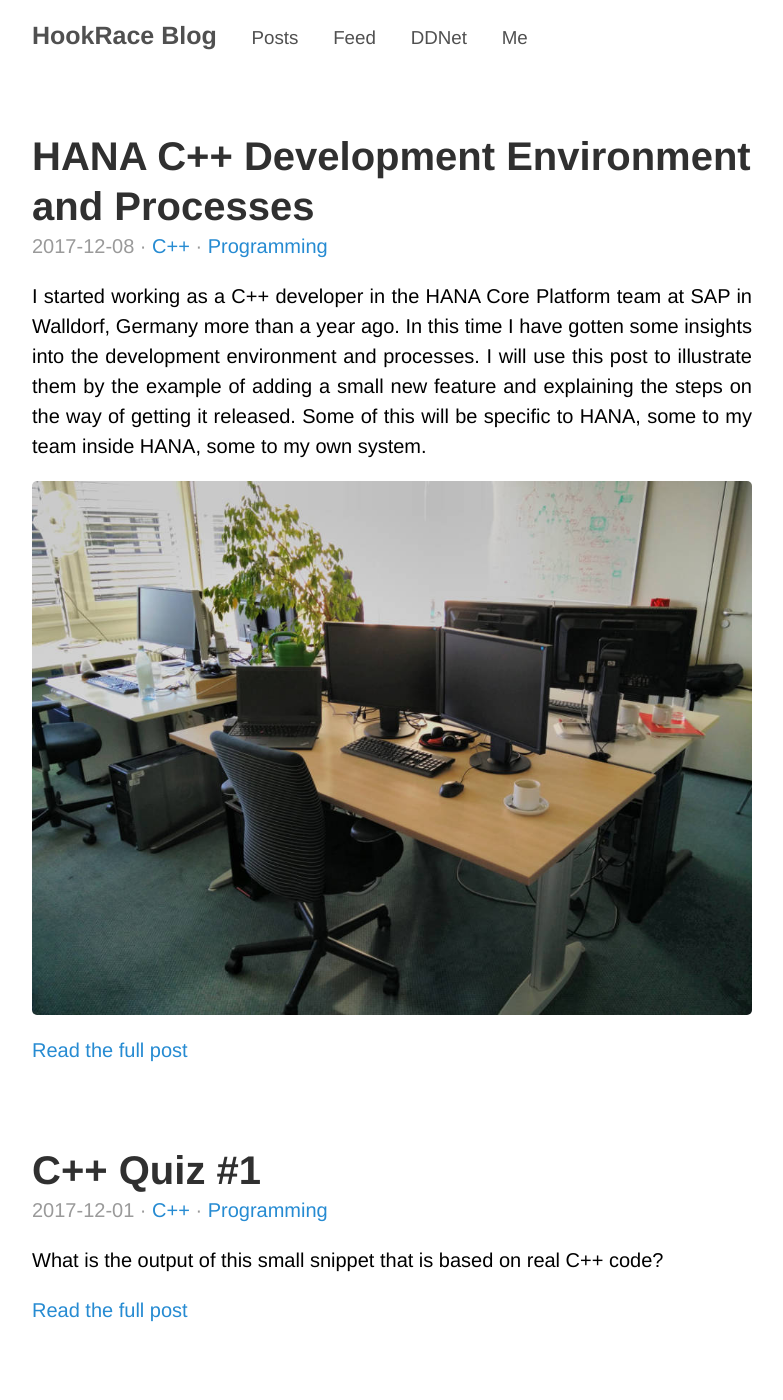
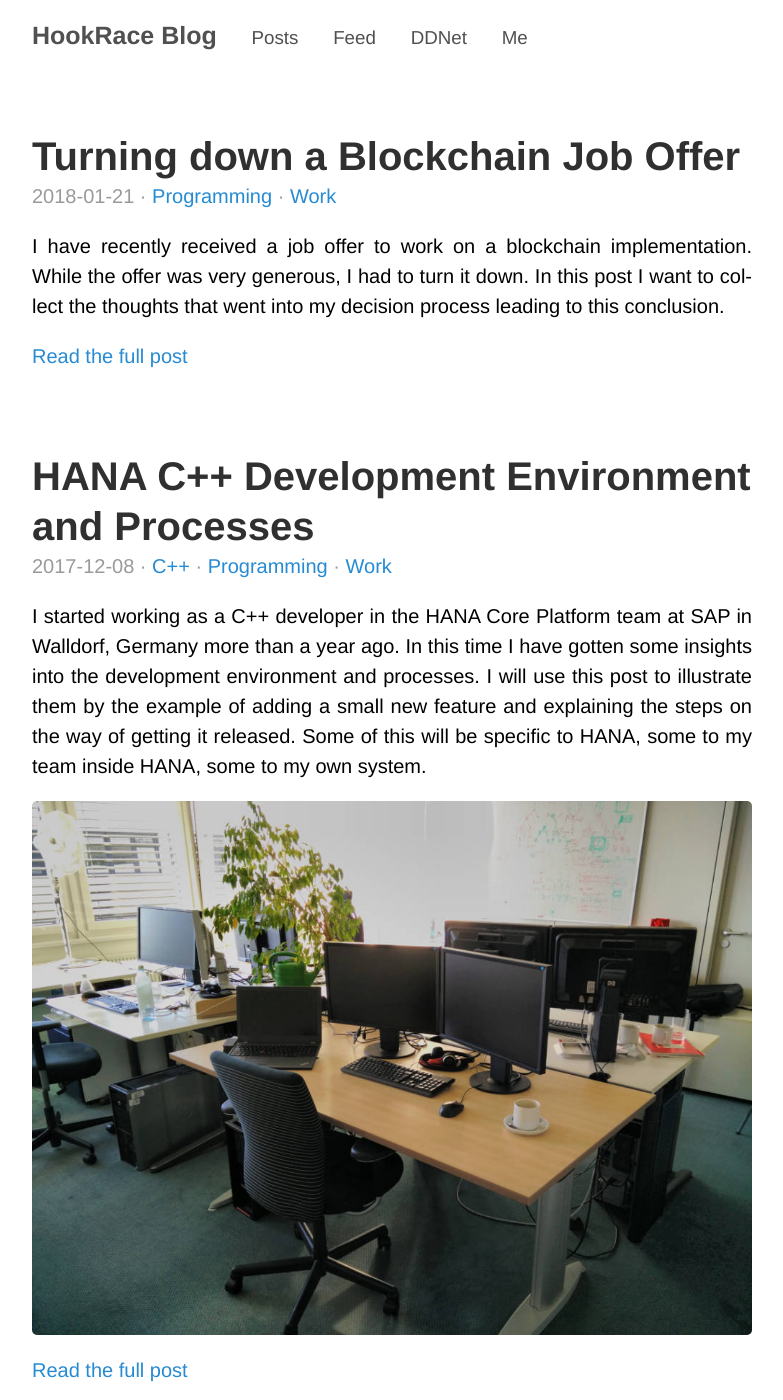
Before and after one commit to HookRace/hookrace-web, a Jekyll site: the page built from www/index.html, in a window 1280 px wide and 1400 px high. Shown: the whole window, without its empty margins (248-1031 px from the left). Built offline with Jekyll 4.4.1, drawn with Linux system fonts in a browser that asks for light colours; some of the changed lines change nothing that is shown.

Commit message:
Turning down blockchain

```diff
--- a/www/_posts/2017-12-01-cpp-quiz-1.markdown
+++ b/www/_posts/2017-12-01-cpp-quiz-1.markdown
@@ -1,7 +1,7 @@
 ---
 layout: post
 title:  "C++ Quiz #1"
-tags: C++ Programming
+tags: C++ Programming Work
 permalink: /blog/cpp-quiz-1/
 ---
 
--- a/www/_posts/2017-12-08-hana-cpp-development.markdown
+++ b/www/_posts/2017-12-08-hana-cpp-development.markdown
@@ -1,7 +1,7 @@
 ---
 layout: post
 title: "HANA C++ Development Environment and Processes"
-tags: C++ Programming
+tags: C++ Programming Work
 permalink: /blog/hana-cpp-development/
 ---
 
--- /dev/null
+++ b/www/_posts/2018-01-21-turning-down-blockchain.markdown
@@ -0,0 +1,38 @@
+---
+layout: post
+title: "Turning down a Blockchain Job Offer"
+tags: Programming Work
+permalink: /blog/turning-down-blockchain/
+---
+
+I have recently received a job offer to work on a blockchain implementation. While the offer was very generous, I had to turn it down. In this post I want to collect the thoughts that went into my decision process leading to this conclusion.
+
+<!--more-->
+
+## Introduction
+
+I have not touched blockchain technology much before, other than reading the original [Bitcoin paper](https://bitcoin.org/bitcoin.pdf) shortly after it was released and accepting Bitcoin donations for [DDNet](https://ddnet.tw/). But I have always used those donations pretty much immediately, and thus I have no investment in cryptocurrencies either way and am thus impartial to their fate.
+
+## The Good
+
+I consider the Bitcoin idea to be quite interesting as an electronic cash system that doesn't require any trusted intermediary. This is a small and simple idea that combines old cryptographic ideas into something new.
+
+The job I got offered had a significantly higher salary attached than my current job. The new job would have been remote, thus enabling me to spend more time with my girlfriend and live in any location I wish.
+
+I would have been able to work in a nice programming language, developing a blockchain implementation from the ground up with a small group of colleagues.
+
+## The Bad
+
+Proof of work in the form of mining is currently the most common form of trustless consensus in blockchain systems. It requires immense amounts of computational hardware in the form of ASICs and GPUs as well as energy to supply them. The only function of this is to prevent any one actor to take over more than 50% of the mining market and thus controlling the currency. This is a large price to pay for replacing trust.
+
+Looking at it the other way: Trust can be seen as a shortcut that humanity has used for a long time in order not to require expensive proof of work. Most applications this still works fine.
+
+Companies are doing initial coin offerings (ICOs), giving out their own cryptotoken to public investors, circumventing a proper IPO process. While companies often claim that their tokens will have another purpose, this is usually not true.
+
+Reading about blockchain is horrible because of all the hype, cargo cult and politics surrounding it. Everyone who is talking positively about cryptocurrencies and making hyperbolic claims seems to have invested in them. So they might be trying to pump up the value of cryptocurrencies in order to profit themselves. It might be that this aspect is so dominant that the actual technological details are less relevant. It feels like talking to a religious group that is trying to convert you to the one true faith that will solve all problems you and society have. I wish it was possible to filter out everyone who had money invested in the fate of cryptocurrencies in those discussions.
+
+It seems like people already know that they want to use a blockchain even before they understand what the problem is, basically a solution in search of problems. The main use of cryptocurrencies right now seems to be as a speculation device.
+
+## The Conclusion
+
+In the end I guess I don't want to be associated with the current state of the blockchain ecosystem. So even if the job offer is great, I have to deny it. It took me a long time to realize this for myself, getting my priorities straight and keeping my integrity.
```
